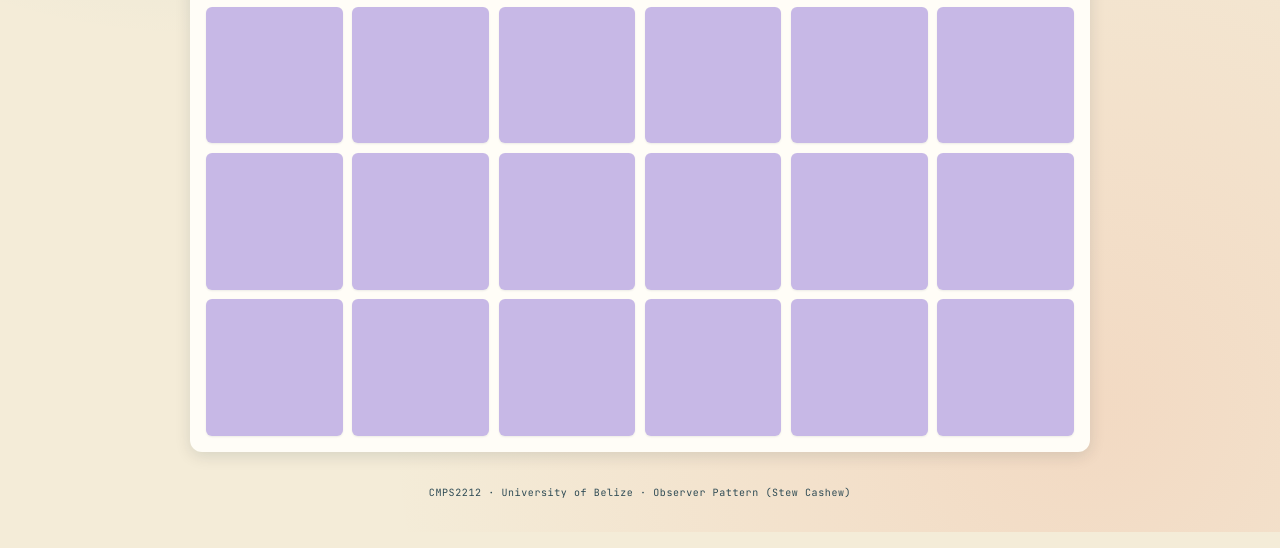
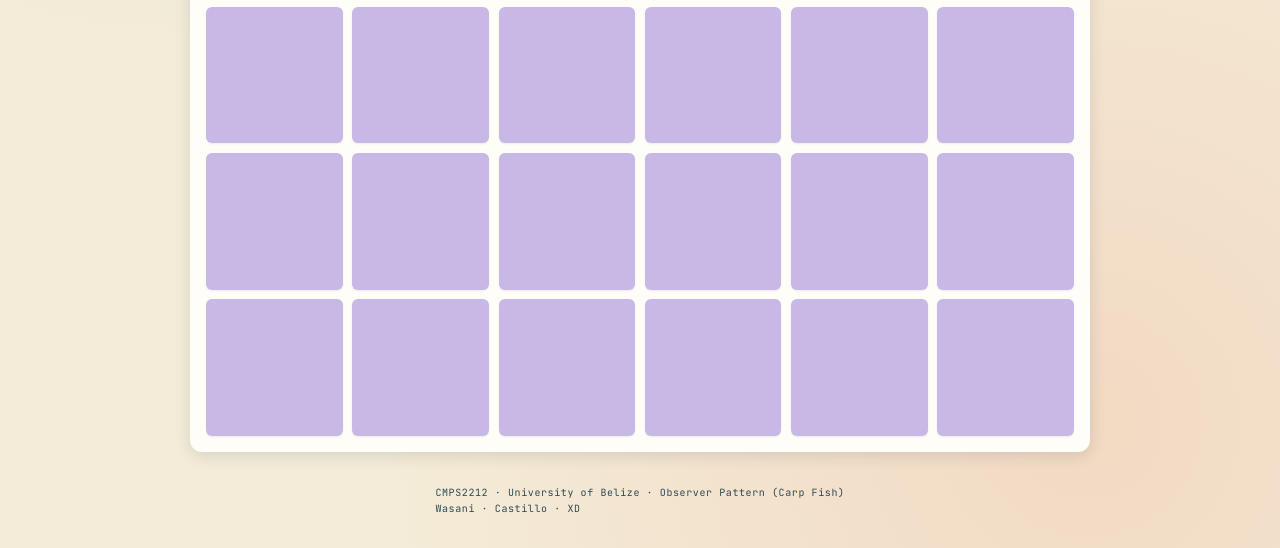
Before and after one commit to wasaniUB/CMPS2212-GUI-Test-2---Wasani-Castillo, a plain HTML site: page index.html in a window 1280 px wide. Shown: the part 709-1257 px from the top of the page. Drawn offline with Linux system fonts and the light colour scheme.

Commit message:
Added a change in index

```diff
--- a/index.html
+++ b/index.html
@@ -65,7 +65,8 @@
   </main>
 
   <footer class="game-footer">
-    <small>CMPS2212 &middot; University of Belize &middot; Observer Pattern (Stew Cashew)</small>
+    <small>CMPS2212 &middot; University of Belize &middot; Observer Pattern (Carp Fish)</small>
+    <br> <small>Wasani &middot; Castillo &middot; XD</small>
   </footer>
 </body>
 </html>
```
